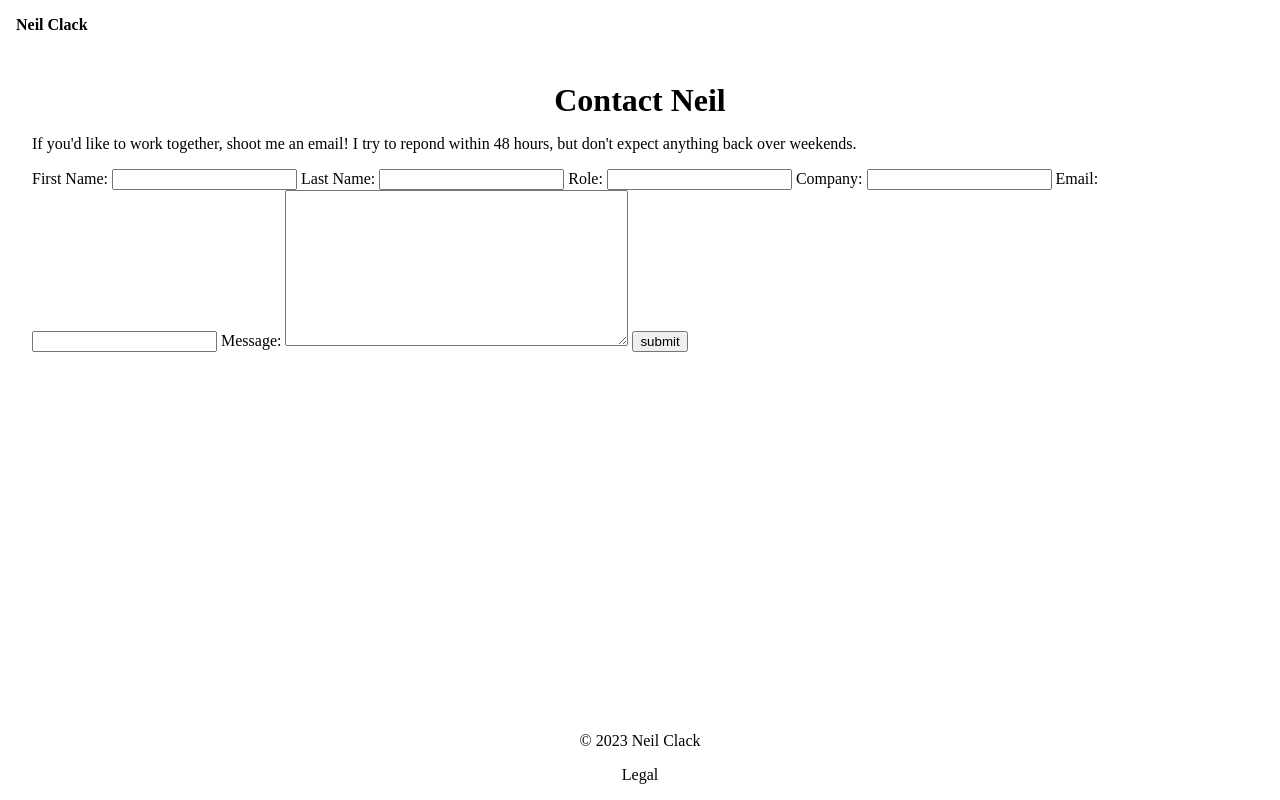
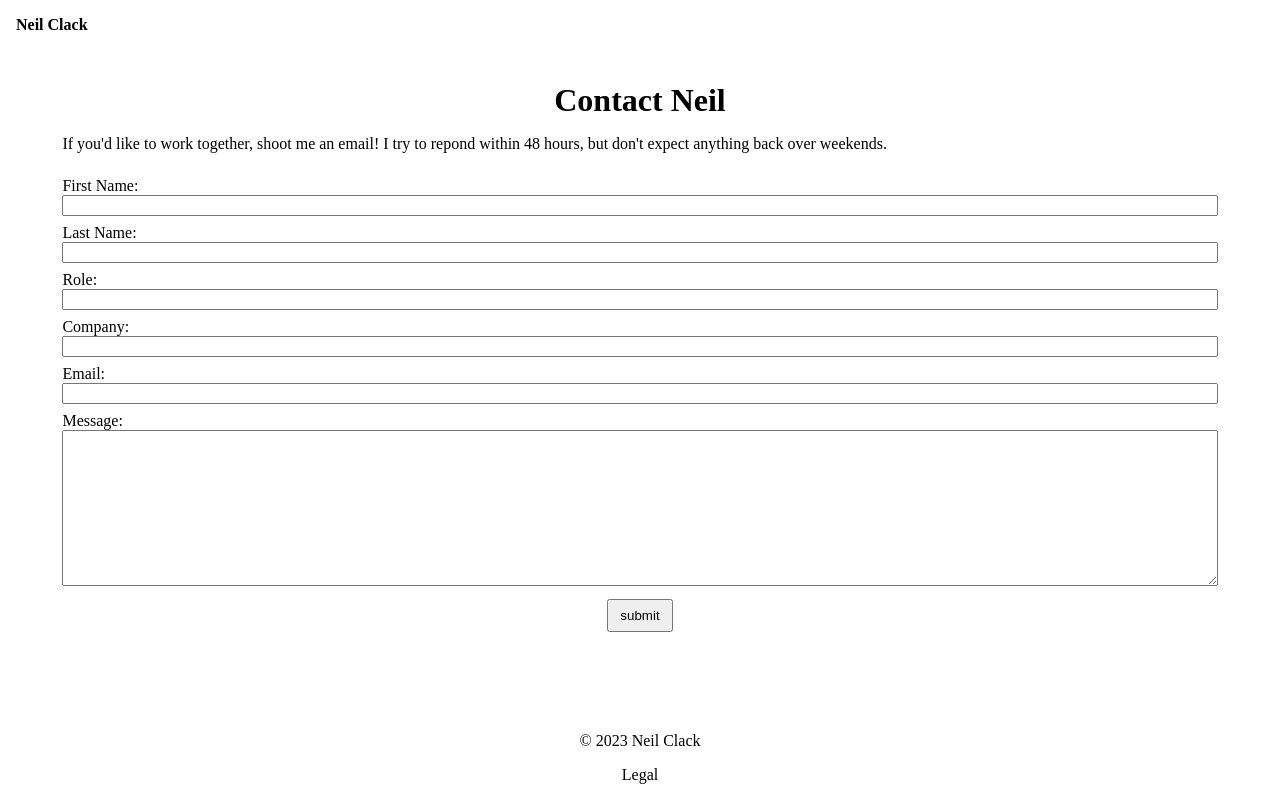
Before and after one commit to DResthal/neilclack.com, a Django app: page /contact/ in a window 1280 px wide. Run offline with Django 4.2, Linux system fonts and the light colour scheme; style sheets or scripts are compiled from the project's sources.

Commit message:
Styling contact page

```diff
--- a/neilclack/static/css/contact.css
+++ b/neilclack/static/css/contact.css
@@ -1,3 +1,16 @@
+.container {
+  width: 95%;
+  margin: auto; }
 
+form {
+  display: flex;
+  flex-direction: column;
+  justify-content: space-between; }
+  form label {
+    padding-top: .5em; }
+  form input[type=submit] {
+    padding: .5em;
+    margin: 1em auto .5em auto;
+    width: 5em; }
 
 /*# sourceMappingURL=contact.css.map */
--- /dev/null
+++ b/neilclack/static/sass/contact.scss
@@ -0,0 +1,20 @@
+.container {
+    width: 95%;
+    margin: auto;
+}
+
+form {
+    display: flex;
+    flex-direction: column;
+    justify-content: space-between;
+
+    label {
+        padding-top: .5em;
+    }
+
+    input[type=submit] {
+        padding: .5em;
+        margin: 1em auto .5em auto;
+        width: 5em;
+    }
+}
--- a/neilclack/templates/portfolio/contact.html
+++ b/neilclack/templates/portfolio/contact.html
@@ -4,6 +4,7 @@
     <link rel="stylesheet" href="{% static 'css/contact.css' %}"/>
 {% endblock head %}
 {% block content %}
+    <div class="container">
         <h1>Contact Neil</h1>
         <p class="contact-intro">
             If you'd like to work together, shoot me an email! I try to repond within 48 hours, but don't expect anything back over weekends.
@@ -13,4 +14,5 @@
             {{ form }}
             <input type="submit" value="submit" />
         </form>
+    </div>
 {% endblock content %}
```
Also changed, not shown: 1 other file. Lines whose indentation alone changed are shown as unchanged.
